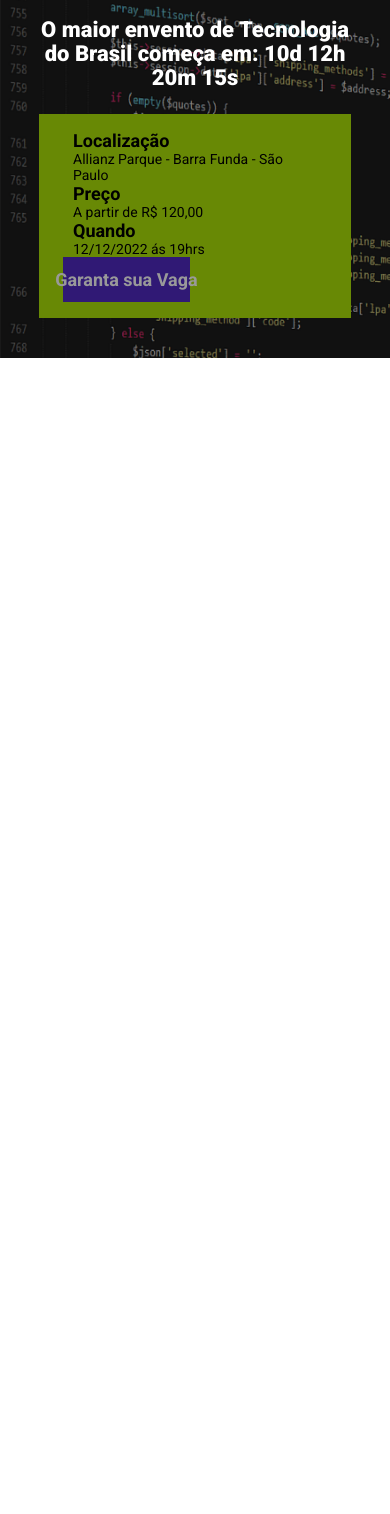
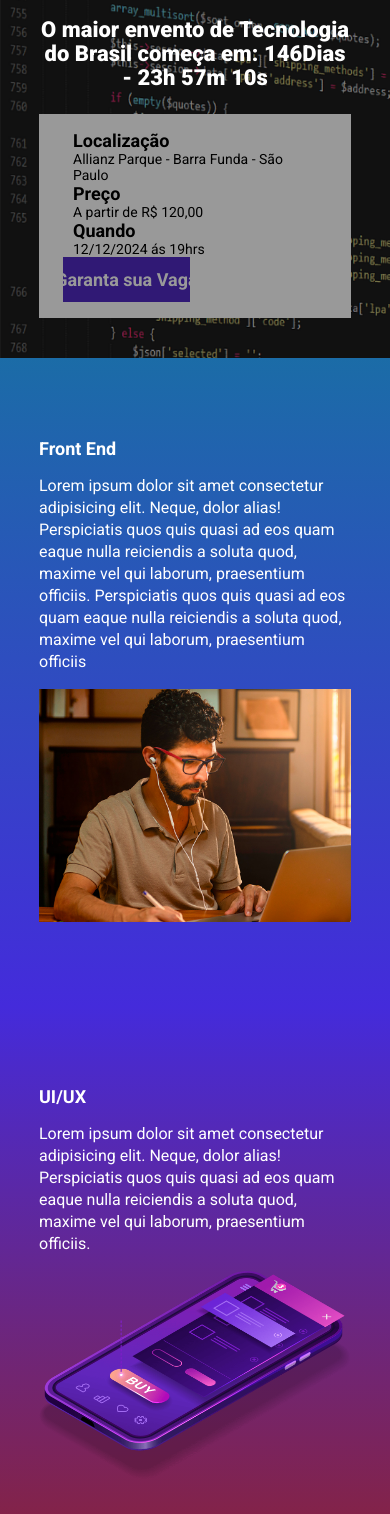
Before and after one commit to Thomaz2010/ebac_techs_talks, a website built with Parcel: page src/index.html in a window 390 px wide. Shown: the part 86-1600 px from the top of the page. Before the commit the page ends 844 px from the top, so only its background shows below. Built offline with nearby package versions, Linux system fonts and the light colour scheme.

Commit message:
criando a contagem regressiva

```diff
--- a/package.json
+++ b/package.json
@@ -2,9 +2,10 @@
   "name": "ebac_talks",
   "version": "1.0.0",
   "description": "",
-  "main": "index.js",
+
   "scripts": {
     "dev": "parcel src/index.html src/styles/main.scss src/scripts/main.js --no-cache",
+    "build": "parcel build src/index.html",
     "test": "echo \"Error: no test specified\" && exit 1"
   },
   "keywords": [],
--- a/src/index.html
+++ b/src/index.html
@@ -7,9 +7,10 @@
     <title>Ebac Tech Talks</title>
     <link rel="preconnect" href="https://fonts.googleapis.com">
     <link rel="preconnect" href="https://fonts.gstatic.com" crossorigin>
-    <link href="https://fonts.googleapis.com/css2?family=Roboto:ital,wght@0,100;0,300;0,400;0,500;0,700;0,900;1,100;1,300;1,400;1,500;1,700;1,900&display=swap"
+    <link
+        href="https://fonts.googleapis.com/css2?family=Roboto:ital,wght@0,100;0,300;0,400;0,500;0,700;0,900;1,100;1,300;1,400;1,500;1,700;1,900&display=swap"
         rel="stylesheet">
-
+    <link rel="stylesheet" href="https://unpkg.com/aos@next/dist/aos.css" />
     <link rel="stylesheet" href="styles/main.scss">
 </head>
 
@@ -18,7 +19,7 @@
         <div class="container">
             <img class="hero__logo" src="./images/ebac_logo.svg" alt="Ebac Logo">
             <p class="hero__text">
-                O maior envento de Tecnologia do Brasil começa em: 10d 12h 20m 15s
+                O maior envento de Tecnologia do Brasil começa em: <span id="contador"></span>
             </p>
         </div>
         <div class="infos-bar">
@@ -33,7 +34,7 @@
                 </li>
                 <li class="infos-bar__infos__item">
                     <b>Quando</b>
-                    12/12/2022 ás 19hrs
+                    12/12/2024 ás 19hrs
                 </li>
             </ul>
             <a href="#" class="button button--primary">
@@ -44,6 +45,70 @@
 
 
     </header>
+    <section class="event event--frontend">
+        <div class="container" data-aos="fade-right">
+            <div class="event__details">
+                <h2 class="event__details__title">Front End</h2>
+                <p class="event__details__description">Lorem ipsum dolor sit amet consectetur
+                    adipisicing elit. Neque, dolor alias!
+                    Perspiciatis quos quis quasi ad eos quam
+                    eaque nulla reiciendis a soluta quod, maxime
+                    vel qui laborum, praesentium officiis.
+                    Perspiciatis quos quis quasi ad eos quam
+                    eaque nulla reiciendis a soluta quod, maxime
+                    vel qui laborum, praesentium officiis</p>
+            </div>
+            <img class="event__image" src="./images/frontend.png" alt="frontend">
+        </div>
+
+    </section>
+    <section class="event event--ux-ui event--image-left">
+        <div class="container" data-aos="fade-left">
+            <div class="event__details">
+                <h2 class="event__details__title">UI/UX</h2>
+                <p class="event__details__description">Lorem ipsum dolor sit amet consectetur adipisicing elit. Neque,
+                    dolor alias! Perspiciatis quos quis quasi ad eos quam eaque nulla reiciendis a soluta quod, maxime
+                    vel qui laborum, praesentium officiis.</p>
+
+            </div>
+            <img class="event__image" src="./images/ui-ux.png" alt="ui-ux">
+        </div>
+
+    </section>
+    <section class="event event--data-sciencie ">
+        <div class="container" data-aos="fade-right">
+            <div class="event__details">
+                <h2 class="event__details__title">Data-Sciencie</h2>
+                <p class="event__details__description">Lorem ipsum dolor sit amet consectetur adipisicing elit. Neque,
+                    dolor alias! Perspiciatis quos quis
+                    quasi ad eos quam eaque nulla reiciendis a soluta
+                    quod, maxime vel qui laborum, praesentium officiis. Perspiciatis quos quis quasi ad eos quam
+                    eaque nulla reiciendis a soluta quod, maxime
+                    vel qui laborum, praesentium officiis</p>
+
+            </div>
+            <img class="event__image" src="./images/data.png" alt="Data-Sciencie">
+        </div>
+
+    </section>
+    <section class="event event--backend event--image-left">
+        <div class="container" data-aos="fade-left">
+            <div class="event__details">
+                <h2 class="event__details__title">Back-End</h2>
+                <p class="event__details__description">Lorem ipsum dolor sit amet consectetur adipisicing elit. Neque,
+                    dolor alias! Perspiciatis quos quis
+                    quasi ad eos quam eaque nulla reiciendis a soluta quod,
+                    maxime vel qui laborum, praesentium officiis.
+                    Perspiciatis quos quis quasi ad eos quam
+                    eaque nulla reiciendis a soluta quod, maxime
+                    vel qui laborum, praesentium officiis</p>
+
+            </div>
+            <img class="event__image" src="./images/backend.png" alt="backend">
+        </div>
+
+    </section>
+    <script src="https://unpkg.com/aos@next/dist/aos.js"></script>
     <script src="scripts/main.js"></script>
 </body>
 
--- a/src/scripts/main.js
+++ b/src/scripts/main.js
@@ -1 +1,26 @@
-console.log('acerts tester 02')
+AOS.init();
+
+const dataEvento = new Date("Dec 12, 2024 , 19:00:00");
+const timeStampDoEvento = dataEvento.getTime();
+
+const contaHoras = setInterval(function() {
+    const agora = new Date();
+    const timeStampAtual = agora.getTime();
+
+    const diaEmMs = 1000 * 60 * 60 * 24;
+    const horasEmMs = 1000 * 60 * 60;
+    const minutoEmMs = 1000 * 60;
+
+    const distanciaAteEvento = timeStampDoEvento - timeStampAtual;
+    const diasAteEvento = Math.floor(distanciaAteEvento / diaEmMs);
+    const horasEvento = Math.floor((distanciaAteEvento % diaEmMs) / horasEmMs);
+    const minutosEvento = Math.floor((distanciaAteEvento % horasEmMs) / minutoEmMs);
+    const segundosEvento = Math.floor((distanciaAteEvento % minutoEmMs) / 1000);
+
+    document.getElementById('contador').innerHTML = `${diasAteEvento}Dias - ${horasEvento}h ${minutosEvento}m ${segundosEvento}s`;
+
+    if (distanciaAteEvento < 0){
+        clearInterval(contaHoras);
+        document.getElementById('contador').innerHTML = 'Evento Expirado';
+    }
+}, 1000);
--- /dev/null
+++ b/src/styles/_event.scss
@@ -0,0 +1,74 @@
+@use 'variables';
+
+.event {
+    padding: 80px 0;
+
+
+   &--frontend {
+    background-image: linear-gradient(variables.$blue1,variables.$blue2);
+
+   }
+
+   &--ux-ui {
+    background-image: linear-gradient(variables.$blue2,variables.$pink);
+
+   }
+
+   &--data-sciencie {
+    background-image: linear-gradient(variables.$pink,variables.$yellow);
+
+   }
+
+   &--backend {
+    background-image: linear-gradient(variables.$yellow,variables.$pink);
+
+   }
+
+   &--image-left {
+        .container{
+            flex-direction: row-reverse;
+        }
+   }
+
+    .container {
+        display: flex;
+        gap:40px;
+    }
+
+
+
+    &__image {
+        max-width: 360px;
+    }
+
+
+    &__details {
+
+        &__title {
+            font-size: 18px;
+            font-weight: bold;
+            margin-bottom: 16px;
+        }
+
+
+        &__description {
+
+            line-height: 22px;
+        }
+    }
+
+    @media(max-width: 640px) {
+         .container{
+            display: block;
+         }
+
+         &__image {
+            width: 100%;
+         }
+
+         &__details {
+            margin-right: 0;
+            margin-bottom: 16px;
+         }
+    }
+}
--- a/src/styles/_hero.scss
+++ b/src/styles/_hero.scss
@@ -1,3 +1,5 @@
+@use 'variables';
+
 .hero {
     padding-top: 64px;
     padding-bottom: 100px;
@@ -16,7 +18,7 @@
         left: 0;
         width: 100%;
         height: 100%;
-        background-color: #000;
+        background-color:variables.$secundaryTextColor;
         content: '';
         opacity: .4;
     }
--- /dev/null
+++ b/src/styles/_variables.scss
@@ -0,0 +1,9 @@
+
+$textColor:#fff;
+$secundaryTextColor:#000;
+
+$blue1:#1b6ca7;
+$blue2:#442bdb;
+$pink:#89223b;
+$yellow:#9c791d;
+$purple:#4f2ac3;
--- a/src/styles/components/_buttons.scss
+++ b/src/styles/components/_buttons.scss
@@ -1,3 +1,5 @@
+@use '../variables';
+
 .button {
     padding: 12px;
     font-size: 18px;
@@ -8,8 +10,8 @@
     display: inline-block; /* Certifique-se de que o botão seja exibido como um bloco inline */
 
     &--primary {
-        color: #fff;
-        background-color: #4f2ac3;
+        color:variables.$textColor;
+        background-color: variables.$purple;
     }
 
     @media (max-width: 640px) {
--- a/src/styles/components/_infos_bar.scss
+++ b/src/styles/components/infos_bar.scss
@@ -1,6 +1,8 @@
+@use '../variables';
+
 .infos-bar {
     padding: 16px 24px;
-    background-color:#ade409;
+    background-color:variables.$textColor;
     margin-right: 10%;
     margin-left: 10%;
     display: flex;
@@ -21,7 +23,7 @@
 
      &__item {
         font-size: 14px;
-        color: #000;
+        color: variables.$secundaryTextColor;
         flex: 1; /* Permite que cada item ocupe espaço igual */
         margin: 0 10px; /* Ajusta a margem entre os itens */
 
@@ -31,7 +33,7 @@
         b {
             font-size: 18px;
              display: block;
-             color: #000;
+             color:variables.$secundaryTextColor;
 
          }
    }
--- a/src/styles/main.scss
+++ b/src/styles/main.scss
@@ -1,13 +1,16 @@
 @use 'hero';
-@use'components/infos_bar';
-@use'components/buttons';
+@use './components/infos_bar.scss';
+@use 'components/buttons';
+@use 'event';
+@use './variables';
+
 
 * {
     margin: 0;
     padding: 0;
     box-sizing: border-box;
     font-family: Roboto,sans-serif;
-    color: #fff;
+    color: variables.$textColor;
     list-style: none;
 }
 
```
